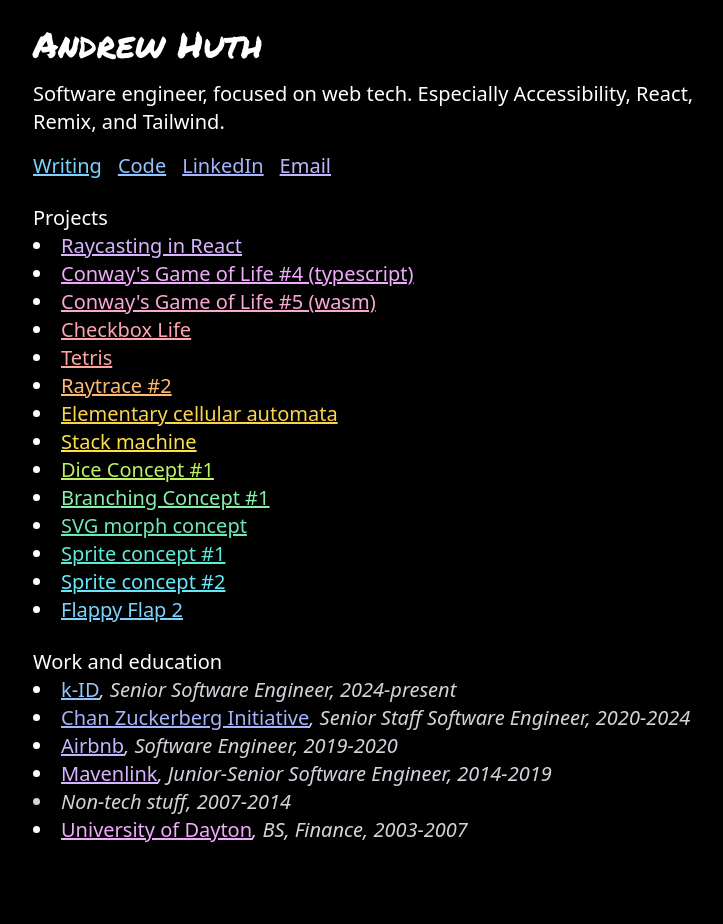
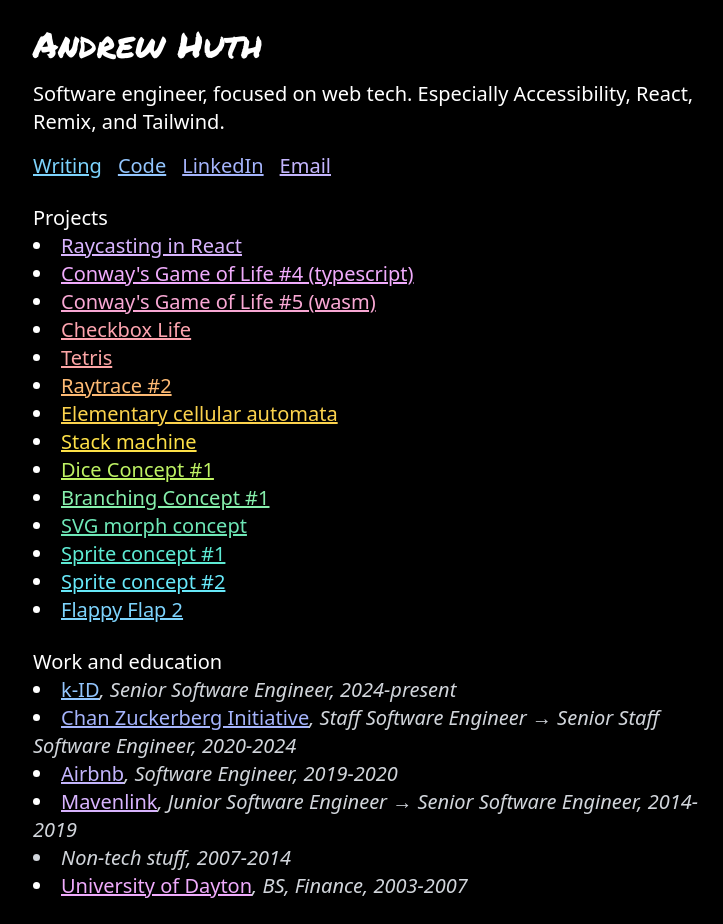
Before and after one commit to ahuth/ahuth.github.io, a Next.js app: page / in a window 1280 px wide. Shown: the whole page, without its empty margins (271-994 px from the left). Before the commit the page ends 868 px from the top, so only its background shows below. Built offline with nearby package versions, Linux system fonts and the light colour scheme.

Commit message:
Reflect where I started and where I ended up

```diff
--- a/app/page.tsx
+++ b/app/page.tsx
@@ -121,7 +121,8 @@
                 Chan Zuckerberg Initiative
               </Link>
               <span className="italic text-gray-300">
-                , Senior Staff Software Engineer, 2020-2024
+                , Staff Software Engineer → Senior Staff Software Engineer,
+                2020-2024
               </span>
             </li>
             <li>
@@ -133,7 +134,7 @@
             <li>
               <Link href="https://www.mavenlink.com/">Mavenlink</Link>
               <span className="italic text-gray-300">
-                , Junior-Senior Software Engineer, 2014-2019
+                , Junior Software Engineer → Senior Software Engineer, 2014-2019
               </span>
             </li>
             <li className="italic text-gray-300">Non-tech stuff, 2007-2014</li>
```
